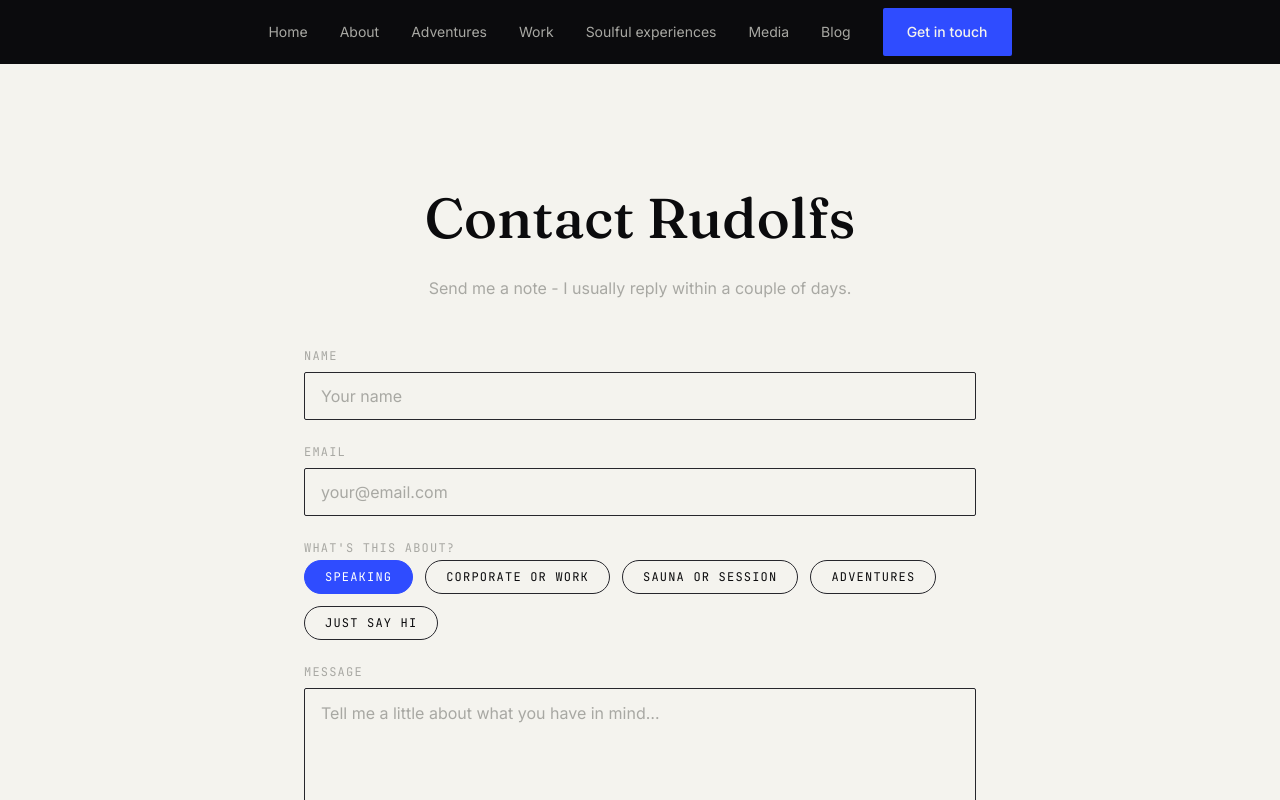
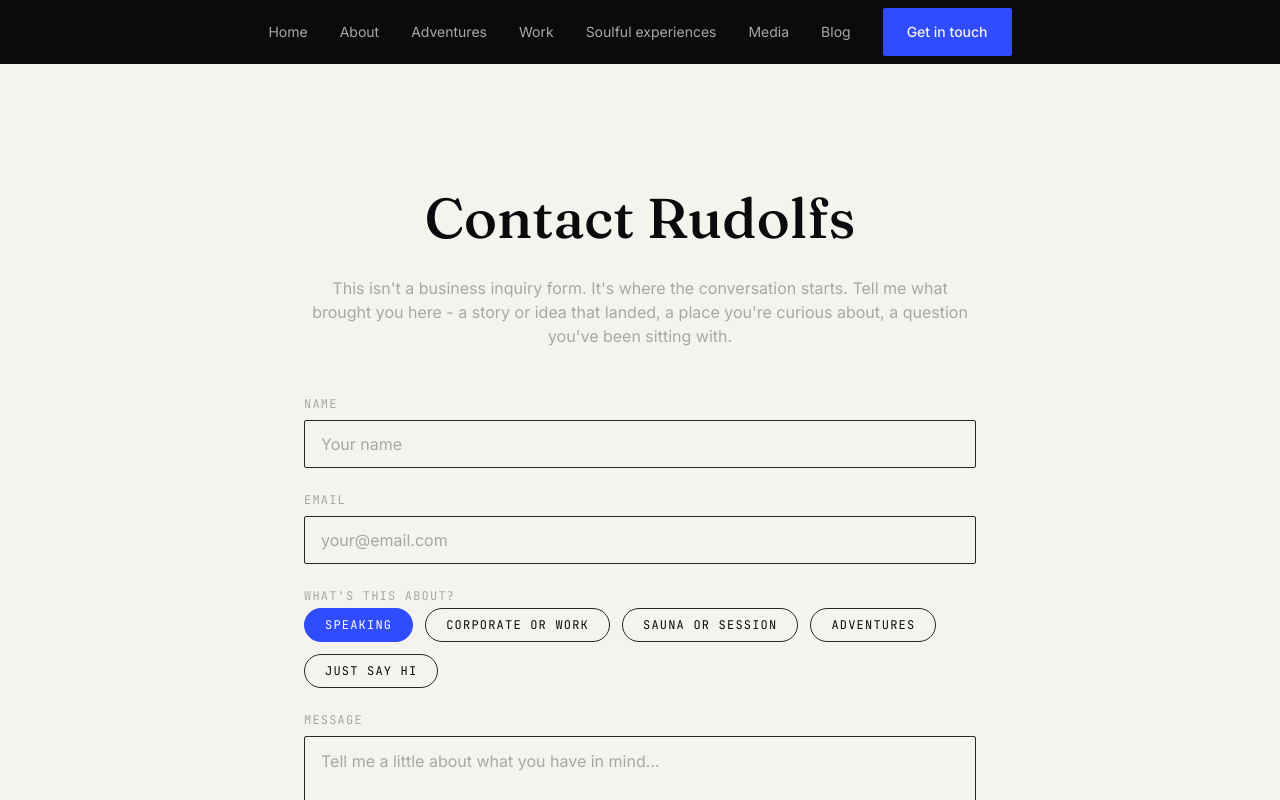
Before and after one commit to RudisF/rudolfsfreibergs.com, a Next.js app: page /contact in a window 1280 px wide. Shown: the top 800 px of the page. Built offline with nearby package versions, Linux system fonts and the light colour scheme.

Commit message:
Update contact page intro copy
Co-Authored-By: Claude Sonnet 4.6 <noreply@anthropic.com>

```diff
--- a/app/contact/page.tsx
+++ b/app/contact/page.tsx
@@ -28,7 +28,7 @@ export default function ContactPage({
           Contact Rudolfs
         </h1>
         <p className="mt-4 text-base text-stone">
-          Send me a note - I usually reply within a couple of days.
+          This isn't a business inquiry form. It's where the conversation starts. Tell me what brought you here - a story or idea that landed, a place you're curious about, a question you've been sitting with.
         </p>
       </div>
 
```
